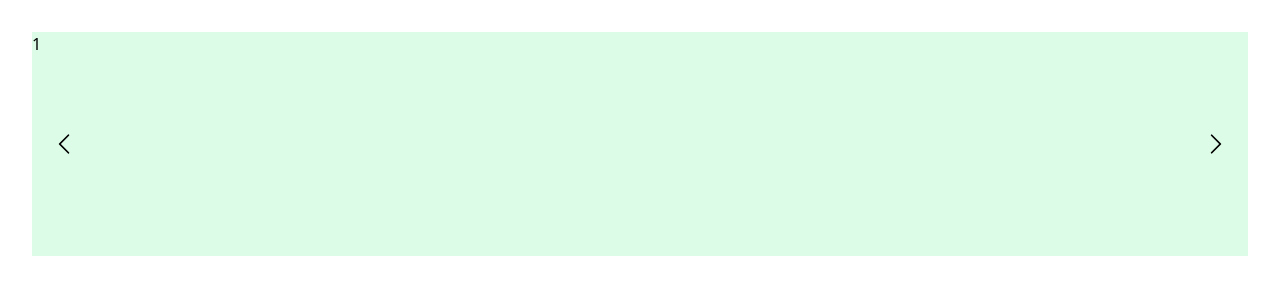
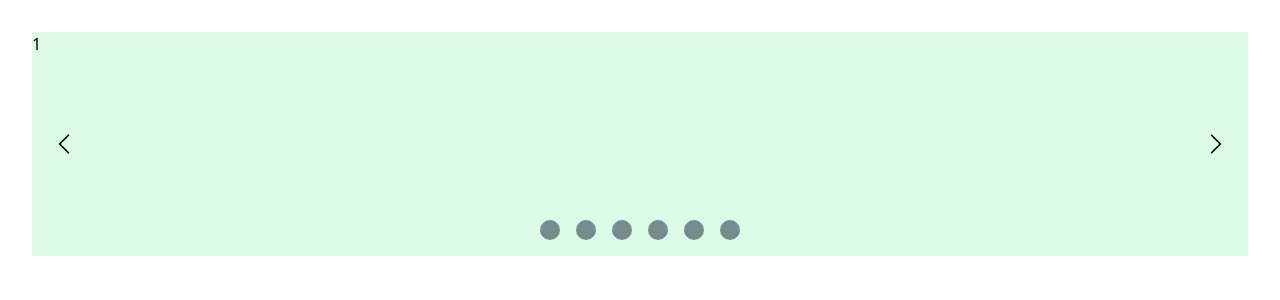
Before and after one commit to pharos-lab/vue3-carousel, a Vue app: page / in a window 1280 px wide. Shown: the top 300 px of the page. Built offline with nearby package versions, Linux system fonts and the light colour scheme.

Commit message:
Add bullets to choose any slides

```diff
--- a/src/components/Carousel.vue
+++ b/src/components/Carousel.vue
@@ -7,6 +7,9 @@
         </div>
         <div @click="next" v-if="props.arrows" class="pl-carousel-next-slide absolute right-0 top-0 h-full w-16 flex items-center justify-center">
             <ChevronRightIcon class="w-7 h-7"></ChevronRightIcon>
+        </div>
+        <div class="pl-carousel-bullets absolute bottom-4 flex justify-center w-full gap-4">
+            <button @click="showSlide(n)" v-for="n in slots.length" :key="n" class="pl-carousel-bullet h-5 w-5 rounded-full bg-slate-700/60"></button>
         </div>
     </section>
 </template>
@@ -39,4 +42,9 @@ function next() {
     currentSlide.value == slots.length - 1  ? currentSlide.value = 0 : currentSlide.value++
 }
 
+function showSlide(n) {
+    currentSlide.value > n - 1 ? direction.value = 'left' : direction.value = 'right'
+    currentSlide.value = n - 1
+}
+
 </script>
```
